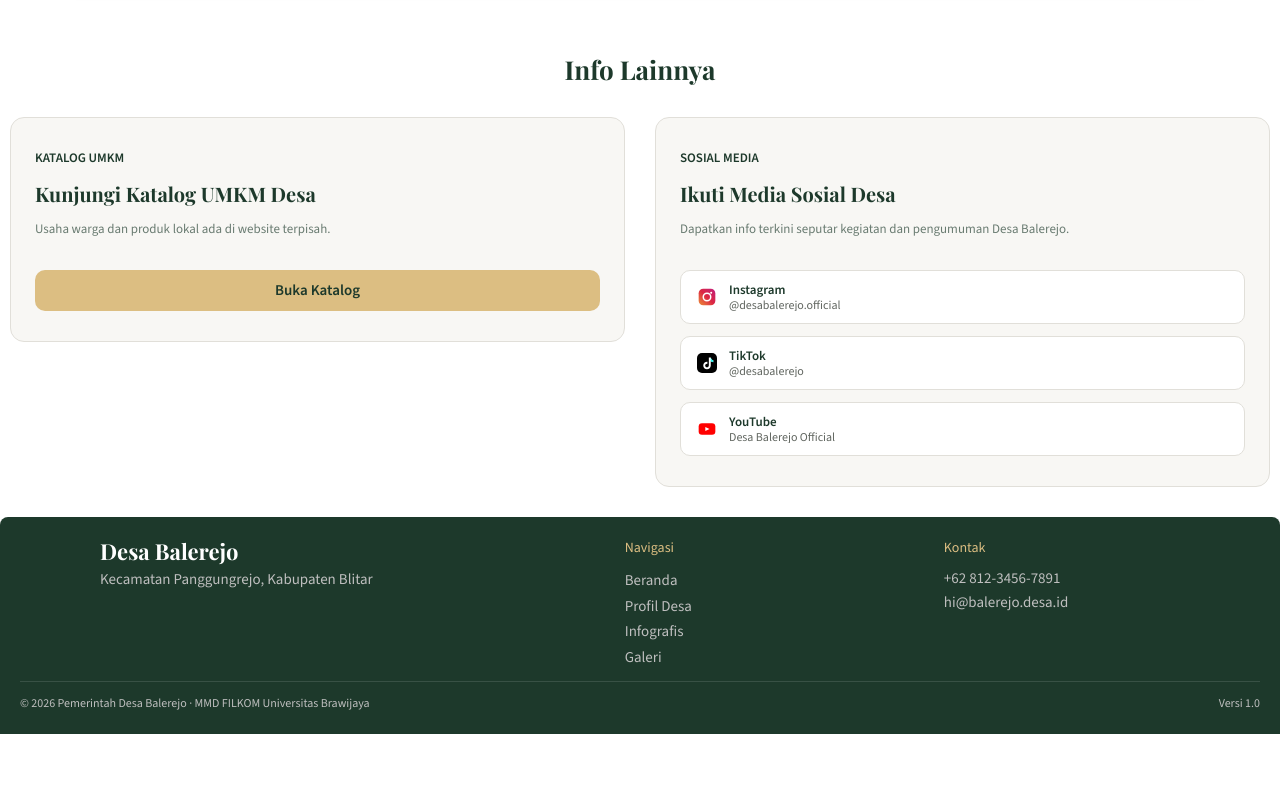
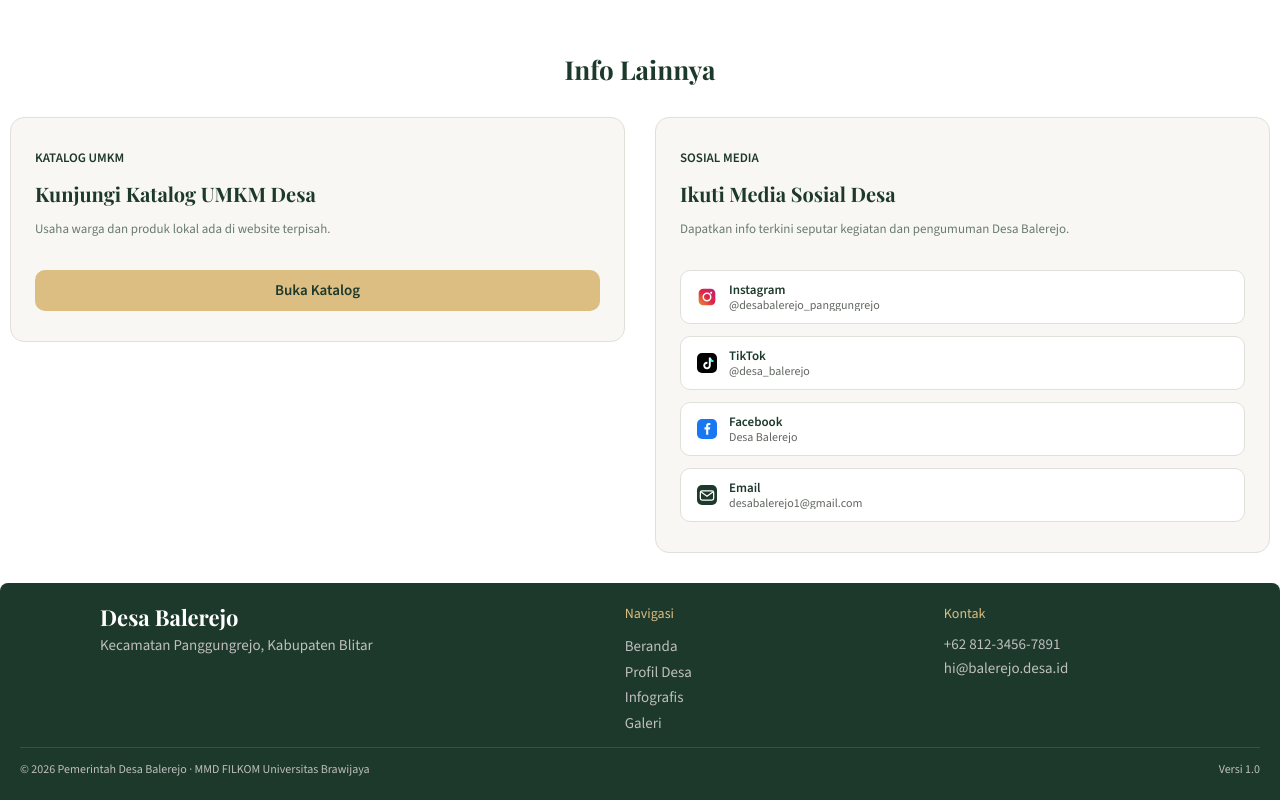
Before and after one commit to SyafaHadyan/balerejo-web, a Next.js app in the folder apps/main/: page / in a window 1280 px wide. Shown: the part 3555-4355 px from the top of the page. Before the commit the page ends 4289 px from the top, so only its background shows below. Built offline with nearby package versions, Linux system fonts and the light colour scheme; no server answers.

Commit message:
feat(main): update social links, add facebook placeholder and email, remove youtube

```diff
--- a/apps/main/src/components/sections/InfoSection.tsx
+++ b/apps/main/src/components/sections/InfoSection.tsx
@@ -37,11 +37,21 @@ function TiktokIcon({ size = 24 }: { size?: number }) {
   );
 }
 
-function YoutubeIcon({ size = 24 }: { size?: number }) {
+function FacebookIcon({ size = 24 }: { size?: number }) {
   return (
     <svg width={size} height={size} viewBox="0 0 24 24" fill="none" xmlns="http://www.w3.org/2000/svg" aria-hidden="true">
-      <rect x="2" y="5" width="20" height="14" rx="4" fill="#FF0000"/>
-      <path d="M10 9.5l5 2.5-5 2.5V9.5Z" fill="white"/>
+      <rect width="24" height="24" rx="6" fill="#1877F2"/>
+      <path d="M13.5 12.5h2l.4-2.5H13.5V8.5c0-.7.3-1.3 1.3-1.3H16V5s-.9-.1-1.8-.1c-2.1 0-3.2 1.2-3.2 3.2v1.9H9v2.5h2V19h2.5v-6.5Z" fill="white"/>
+    </svg>
+  );
+}
+
+function EmailIcon({ size = 24 }: { size?: number }) {
+  return (
+    <svg width={size} height={size} viewBox="0 0 24 24" fill="none" xmlns="http://www.w3.org/2000/svg" aria-hidden="true">
+      <rect width="24" height="24" rx="6" fill="#1D392B"/>
+      <path d="M5 8.5l7 5 7-5" stroke="white" strokeWidth="1.5" strokeLinecap="round" strokeLinejoin="round"/>
+      <rect x="4" y="7" width="16" height="11" rx="2" stroke="white" strokeWidth="1.5"/>
     </svg>
   );
 }
@@ -52,23 +62,30 @@ const SOCIAL_LINKS = [
   {
     id: "instagram",
     label: "Instagram",
-    handle: "@desabalerejo.official",
-    href: "https://instagram.com/desabalerejo.official",
+    handle: "@desabalerejo_panggungrejo",
+    href: "https://instagram.com/desabalerejo_panggungrejo",
     icon: <InstagramIcon size={20} />,
   },
   {
     id: "tiktok",
     label: "TikTok",
-    handle: "@desabalerejo",
-    href: "https://tiktok.com/@desabalerejo",
+    handle: "@desa_balerejo",
+    href: "https://tiktok.com/@desa_balerejo",
     icon: <TiktokIcon size={20} />,
   },
   {
-    id: "youtube",
-    label: "YouTube",
-    handle: "Desa Balerejo Official",
-    href: "https://youtube.com/@DesaBalerejoPanggungrejo",
-    icon: <YoutubeIcon size={20} />,
+    id: "facebook",
+    label: "Facebook",
+    handle: "Desa Balerejo",
+    href: "#",
+    icon: <FacebookIcon size={20} />,
+  },
+  {
+    id: "email",
+    label: "Email",
+    handle: "desabalerejo1@gmail.com",
+    href: "mailto:desabalerejo1@gmail.com",
+    icon: <EmailIcon size={20} />,
   },
 ] as const;
 
```
